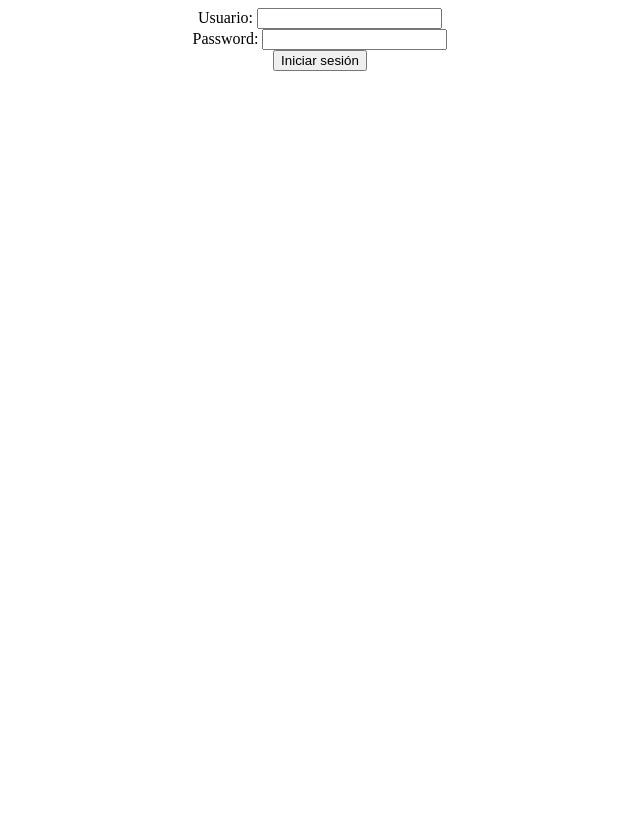
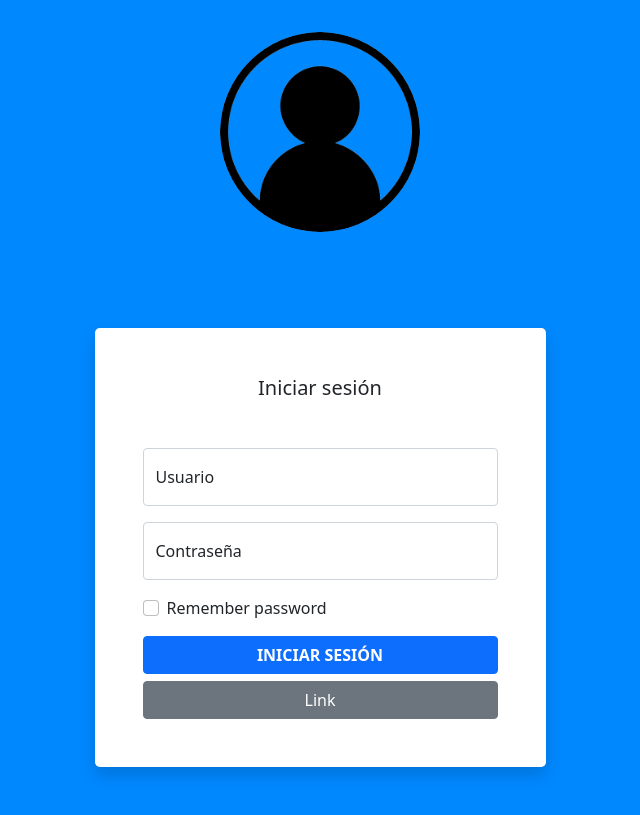
Before and after one commit to Isai-Ramos/notas, a PHP site: page /login.php in a window 1280 px wide. Shown: the whole page, without its empty margins (320-960 px from the left). Before the commit the page ends 71 px from the top, so only its background shows below. Run offline with PHP 8.4, Linux system fonts and the light colour scheme.

Commit message:
edicion y login mejorado

```diff
--- a/login.php
+++ b/login.php
@@ -8,20 +8,59 @@
 <!DOCTYPE html>
 <html>
 <head>
+
 	<title>Iniciar sesion</title>
 	<meta charset="utf-8">
+	<link rel="stylesheet" href="css/bootstrap.min.css">
+    <link rel="stylesheet" href="css/main.css">
+    <link rel="preconnect" href="https://fonts.googleapis.com">
+<link rel="preconnect" href="https://fonts.gstatic.com" crossorigin>
+<link href="https://fonts.googleapis.com/css2?family=Roboto:wght@400;500&display=swap" rel="stylesheet" >
+
 </head>
-<body>
-	<center>
-		<form method="POST" action="loginProceso.php">
-			<label>Usuario: </label>
-			<input type="text" name="txtUsu">
-			<br>
-			<label>Password: </label>
-			<input type="password" name="txtPass">
-			<br>
-			<input type="submit" value="Iniciar sesión">
-		</form>
-	</center>
+<body style="background-color:#0088FF;">
+
+<img class="imglogo  mx-auto d-block" src="img/usuario.png">
+
+
+
+	<div class="container">
+    <div class="row">
+      <div class="col-sm-9 col-md-7 col-lg-5 mx-auto">
+        <div class="card border-0 shadow rounded-3 my-5">
+          <div class="card-body p-4 p-sm-5">
+            <h5 class="card-title text-center mb-5 fw-light fs-5">Iniciar sesión</h5>
+
+            <form method="POST" action="loginProceso.php">
+              <div class="form-floating mb-3">
+                <input type="text" name="txtUsu" class="form-control"  placeholder="Usuario">
+                <label for="floatingInput">Usuario</label>
+              </div>
+              <div class="form-floating mb-3">
+                <input type="password" name="txtPass" class="form-control" placeholder="Contraseña">
+                <label for="floatingPassword">Contraseña</label>
+              </div>
+
+              <div class="form-check mb-3">
+                <input class="form-check-input" type="checkbox" value="" id="rememberPasswordCheck">
+                <label class="form-check-label" for="rememberPasswordCheck">
+                  Remember password
+                </label>
+              </div>
+              <div class="d-grid">
+                <input class="btn btn-primary btn-login text-uppercase fw-bold" type="submit" value="Iniciar sesión"></input>
+              </div>
+
+			  <div class="d-grid" style="padding-top: 7px;">
+			  <a class="btn btn-secondary" href="main.html" role="button">Link</a>
+
+              </div>
+              </div>
+            </form>
+          </div>
+        </div>
+      </div>
+    </div>
+  </div>
 </body>
 </html>
--- a/loginProceso.php
+++ b/loginProceso.php
@@ -4,7 +4,7 @@
 	$usuario = $_POST['txtUsu'];
 	$contrasena = $_POST['txtPass'];
 	$sentencia = $bd->prepare('select * from t_usuario where
-								nombre_usu = ? and password_usu = ?;');
+	CorreoU = ? and password_usu = ?;');
 	$sentencia->execute([$usuario, $contrasena]);
 	$datos = $sentencia->fetch(PDO::FETCH_OBJ);
 	//print_r($datos);
@@ -12,7 +12,7 @@
 	if ($datos === FALSE) {
 		header('Location: login.php');
 	}elseif($sentencia->rowCount() == 1){
-		$_SESSION['nombre'] = $datos->nombre_usu;
+		$_SESSION['nombre'] = $datos->CorreoU;
 		header('Location: index.php');
 	}
 ?>
```
Also changed, not shown: img/usuario.png (added).
